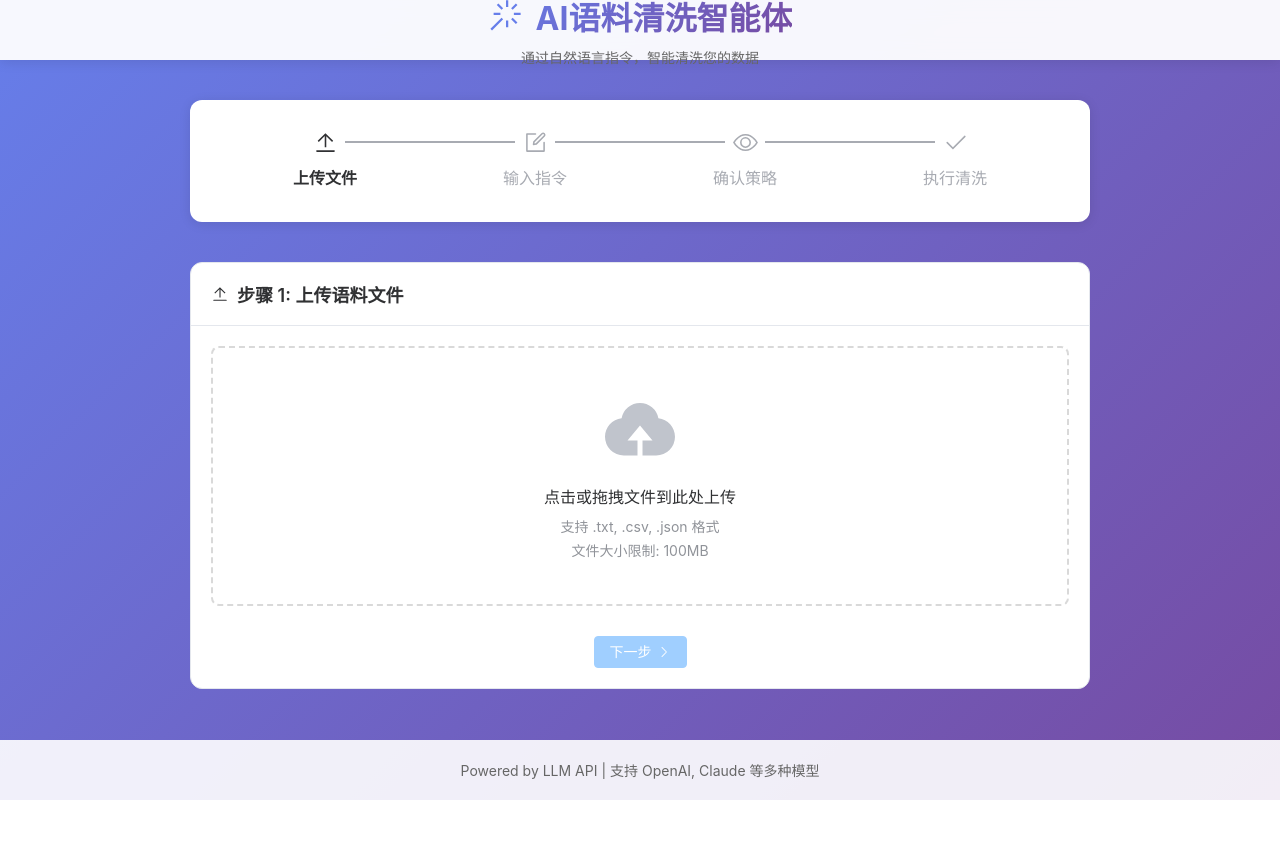
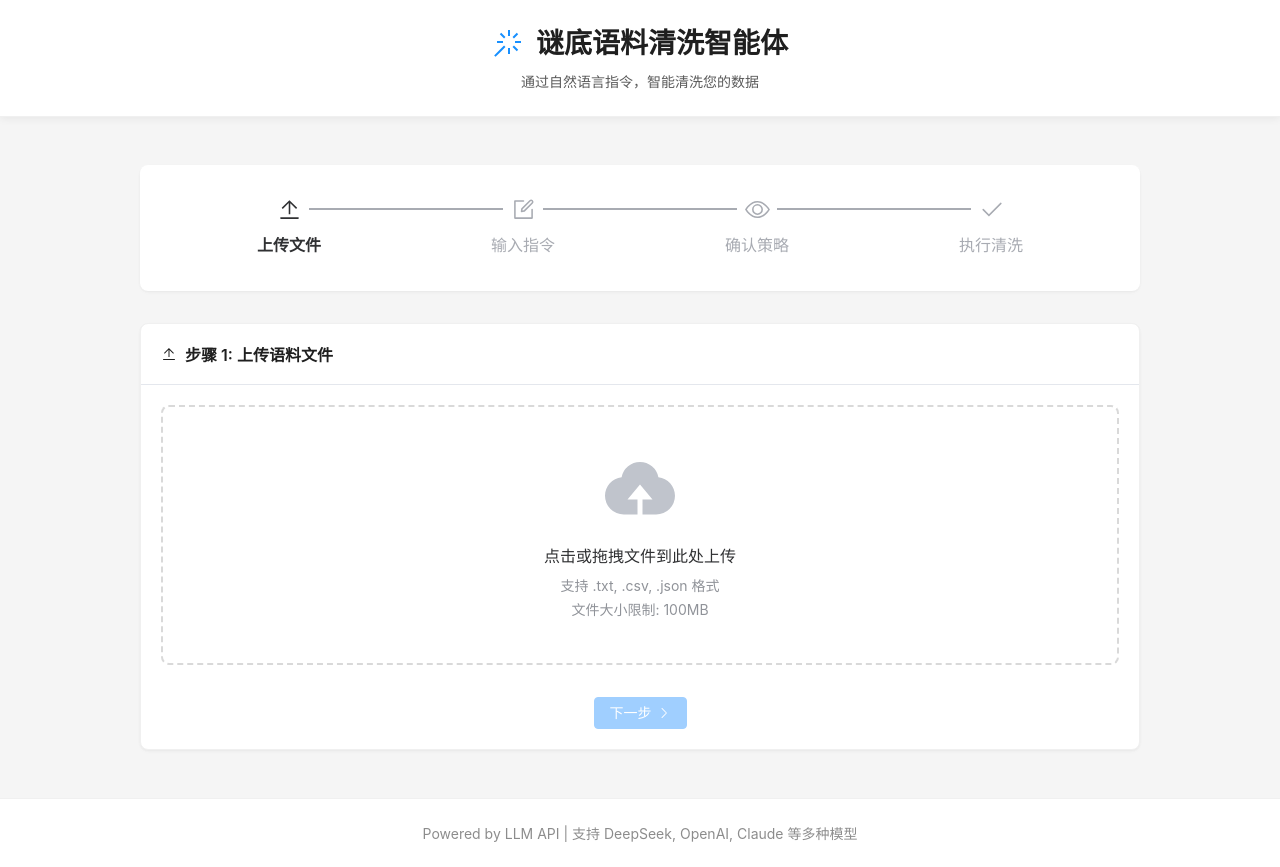
Before and after one commit to zhucue/clearAgent, a Vue app in the folder frontend/: page / in a window 1280 px wide. Before the commit the page ends 800 px from the top, so only its background shows below. Built offline with nearby package versions, Linux system fonts and the light colour scheme.

Commit message:
feat：优化整体样式

```diff
--- a/frontend/src/App.vue
+++ b/frontend/src/App.vue
@@ -1,92 +1,93 @@
 <template>
   <div id="app">
-    <el-container class="app-container">
-      <el-header class="app-header">
+    <div class="app-header">
       <div class="header-content">
         <h1>
           <el-icon><MagicStick /></el-icon>
-            AI语料清洗智能体
+          谜底语料清洗智能体
         </h1>
         <p class="subtitle">通过自然语言指令，智能清洗您的数据</p>
       </div>
-      </el-header>
+    </div>
 
-      <el-main class="app-main">
+    <div class="app-main">
       <CleaningWorkflow />
-      </el-main>
+    </div>
 
-      <el-footer class="app-footer">
-        <p>Powered by LLM API | 支持 OpenAI, Claude 等多种模型</p>
-      </el-footer>
-    </el-container>
+    <div class="app-footer">
+      <p>Powered by LLM API | 支持 DeepSeek, OpenAI, Claude 等多种模型</p>
+    </div>
   </div>
 </template>
 
 <script setup lang="ts">
-import CleaningWorkflow from './components/CleaningWorkflow.vue'
+import CleaningWorkflow from "./components/CleaningWorkflow.vue";
 </script>
 
 <style scoped>
 #app {
   min-height: 100vh;
-  background: linear-gradient(135deg, #667eea 0%, #764ba2 100%);
-}
-
-.app-container {
-  min-height: 100vh;
+  background: #f5f5f5;
+  display: flex;
+  flex-direction: column;
 }
 
 .app-header {
-  background: rgba(255, 255, 255, 0.95);
-  backdrop-filter: blur(10px);
-  box-shadow: 0 2px 12px rgba(0, 0, 0, 0.1);
-  display: flex;
-  align-items: center;
-  justify-content: center;
+  background: #ffffff;
+  border-bottom: 1px solid #f0f0f0;
+  padding: 24px 0;
+  position: sticky;
+  top: 0;
+  z-index: 100;
+  box-shadow: 0 2px 8px rgba(0, 0, 0, 0.06);
 }
 
 .header-content {
+  max-width: 1200px;
+  margin: 0 auto;
+  padding: 0 24px;
   text-align: center;
 }
 
 .header-content h1 {
   margin: 0;
-  font-size: 32px;
-  background: linear-gradient(135deg, #667eea 0%, #764ba2 100%);
-  -webkit-background-clip: text;
-  -webkit-text-fill-color: transparent;
+  font-size: 28px;
+  font-weight: 600;
+  color: rgba(0, 0, 0, 0.88);
   display: flex;
   align-items: center;
   justify-content: center;
   gap: 12px;
+  line-height: 1.4;
 }
 
 .header-content h1 .el-icon {
-  font-size: 36px;
-  color: #667eea;
+  font-size: 32px;
+  color: #1890ff;
 }
 
 .subtitle {
   margin: 8px 0 0 0;
-  color: #666;
+  color: rgba(0, 0, 0, 0.65);
   font-size: 14px;
+  line-height: 1.5;
 }
 
 .app-main {
-  padding: 40px 20px;
+  flex: 1;
+  padding: 48px 24px;
   max-width: 1200px;
   margin: 0 auto;
   width: 100%;
 }
 
 .app-footer {
-  background: rgba(255, 255, 255, 0.9);
+  background: #ffffff;
+  border-top: 1px solid #f0f0f0;
   text-align: center;
-  color: #666;
+  color: rgba(0, 0, 0, 0.45);
   font-size: 14px;
-  display: flex;
-  align-items: center;
-  justify-content: center;
+  padding: 24px;
 }
 
 .app-footer p {
@@ -102,8 +103,8 @@ import CleaningWorkflow from './components/CleaningWorkflow.vue'
 }
 
 body {
-  font-family: -apple-system, BlinkMacSystemFont, 'Segoe UI', Roboto, 'Helvetica Neue', Arial,
-    'Noto Sans', sans-serif, 'Apple Color Emoji', 'Segoe UI Emoji', 'Segoe UI Symbol',
-    'Noto Color Emoji';
+  font-family: -apple-system, BlinkMacSystemFont, "Segoe UI", Roboto,
+    "Helvetica Neue", Arial, "Noto Sans", sans-serif, "Apple Color Emoji",
+    "Segoe UI Emoji", "Segoe UI Symbol", "Noto Color Emoji";
 }
 </style>
--- a/frontend/src/components/CleaningWorkflow.vue
+++ b/frontend/src/components/CleaningWorkflow.vue
@@ -199,35 +199,46 @@ const reset = () => {
 
 <style scoped>
 .workflow-container {
-  max-width: 900px;
+  max-width: 1000px;
   margin: 0 auto;
 }
 
 .el-steps {
-  margin-bottom: 40px;
-  background: white;
-  padding: 30px;
-  border-radius: 12px;
-  box-shadow: 0 2px 12px rgba(0, 0, 0, 0.1);
+  margin-bottom: 32px;
+  background: #ffffff;
+  padding: 32px;
+  border-radius: 8px;
+  box-shadow: 0 1px 2px rgba(0, 0, 0, 0.03), 0 1px 6px -1px rgba(0, 0, 0, 0.02),
+    0 2px 4px rgba(0, 0, 0, 0.02);
 }
 
 .step-card {
-  margin-top: 20px;
-  border-radius: 12px;
+  margin-top: 24px;
+  border-radius: 8px;
+  border: 1px solid #f0f0f0;
+  box-shadow: 0 1px 2px rgba(0, 0, 0, 0.03), 0 1px 6px -1px rgba(0, 0, 0, 0.02),
+    0 2px 4px rgba(0, 0, 0, 0.02);
+  transition: all 0.3s;
+}
+
+.step-card:hover {
+  box-shadow: 0 1px 2px -2px rgba(0, 0, 0, 0.16),
+    0 3px 6px 0 rgba(0, 0, 0, 0.12), 0 5px 12px 4px rgba(0, 0, 0, 0.09);
 }
 
 .card-header {
   display: flex;
   align-items: center;
   gap: 8px;
-  font-size: 18px;
+  font-size: 16px;
   font-weight: 600;
+  color: rgba(0, 0, 0, 0.88);
 }
 
 .step-actions {
-  margin-top: 30px;
+  margin-top: 32px;
   display: flex;
   justify-content: center;
-  gap: 16px;
+  gap: 12px;
 }
 </style>
```
Lines whose indentation alone changed are shown as unchanged.
